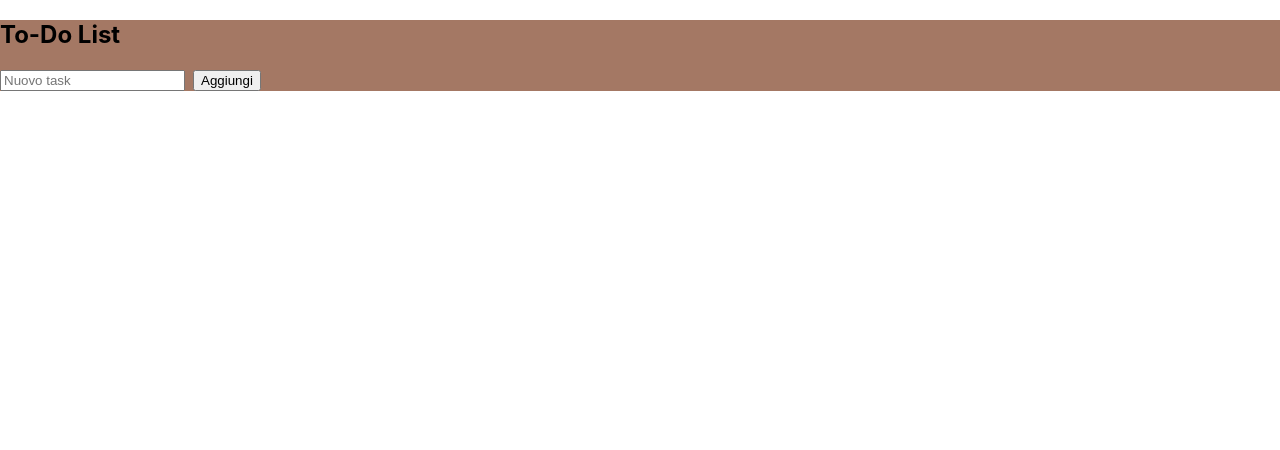
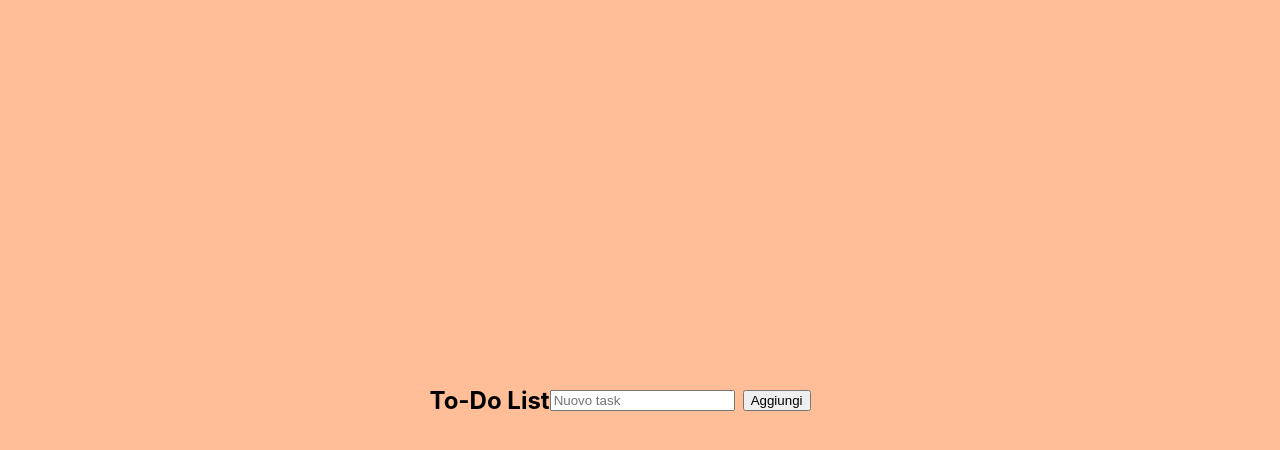
Before and after one commit to armandocacace/todo_list, a React (Create React App) app: page / in a window 1280 px wide. Shown: the top 450 px of the page. Built offline with nearby package versions, Linux system fonts and the light colour scheme.

Commit message:
Update App.css

```diff
--- a/src/App.css
+++ b/src/App.css
@@ -3,7 +3,11 @@
 }
 
 .div {
-  background-color: #A47864;
+  background-color: #FFBE98;
+  display: flex;
+  justify-content: center;
+  align-items: center;
+  height: 100vh;
 }
 .App-logo {
   height: 40vmin;
```
